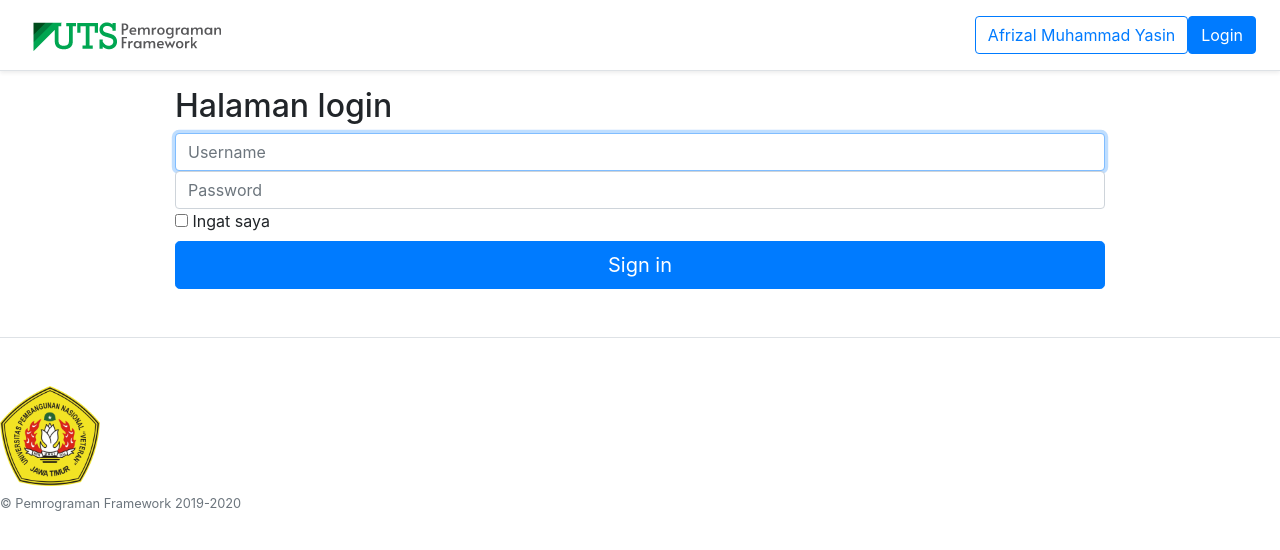
After one commit to zaLabs02/codeigniter-login-system, a CodeIgniter app: page /database/index.php/welcome/login in a window 1280 px wide. The commit adds this page. Shown: the top 550 px of the page. Run offline with CodeIgniter, Linux system fonts and the light colour scheme; data comes from the database, SQL or seed files in the repository.

Commit message:
fix login
Changes:
- Memakai hash md5 -> dihash lagi pake BCRYPT
- Kembangin sendiri lagi ya..

Keep originaly, sesuaikan alur logic masing2

```diff
--- a/application/config/autoload.php
+++ b/application/config/autoload.php
@@ -58,7 +58,7 @@ $autoload['packages'] = array();
 |
 |	$autoload['libraries'] = array('user_agent' => 'ua');
 */
-$autoload['libraries'] = array('database');
+$autoload['libraries'] = array('database','session');
 
 /*
 | -------------------------------------------------------------------
--- a/application/controllers/Welcome.php
+++ b/application/controllers/Welcome.php
@@ -18,6 +18,15 @@ class Welcome extends CI_Controller {
 	 * map to /index.php/welcome/<method_name>
 	 * @see https://codeigniter.com/user_guide/general/urls.html
 	 */
+
+	public function __construct(){
+		parent::__construct();
+		$this->load->library('javascript');
+		$this->load->library('form_validation');
+		$this->load->library('email');
+		$this->load->library('session');
+	  }
+
 	public function index()
 	{
 
@@ -123,4 +132,47 @@ class Welcome extends CI_Controller {
 		$this->db->delete('pendidikan');
 		redirect('/');
 	}
+
+	public function login(){
+		$data['user'] = $this->db->get('biodata')->result();
+		// echo json_encode($data);
+		$this->load->view('header',$data);
+		$this->load->view('login');
+		$this->load->view('footer');
+	}
+/*
+
+Penjelasan kode ada di login auth
+https://github.com/ilcupnjatim/simple-crud/blob/master/proseslogin.php#L1
+
+*/
+	public function auth(){
+		$username=htmlspecialchars($this->input->post('username',TRUE),ENT_QUOTES);
+		$password=md5(htmlspecialchars($this->input->post('password',TRUE),ENT_QUOTES));
+		$cek=$this->db->query("SELECT * FROM user WHERE username='$username' LIMIT 1");
+		$ambildata = $cek->row();
+		$biodata = $this->db->get('biodata')->row();
+		// $cek_dosen=$this->login_model->auth_dosen($username,$password);
+		if ($cek->num_rows() == 0 || $cek->num_rows() > 1) {
+			echo '<script language="javascript">alert("Tidak bisa Login !"); document.location="login";</script>';
+		} else {
+			# code...
+			if (password_verify($password, $ambildata->password)) {
+				$this->session->set_userdata('cek_masuk',TRUE);
+				$this->session->set_userdata('session_username',$ambildata->username);
+				$this->session->set_userdata('session_nama',$ambildata->username);
+				echo '<script language="javascript">alert("Sukses Login !");</script>';
+				echo "Sukses login\nSelanjutnya kalian kembangin sendiri ya.\nSemangattttttt";
+			} else {
+				echo '<script language="javascript">alert("Tidak bisa Login !"); document.location="login";</script>';
+			}
+		}
+	}
+
+	/*
+
+Penjelasan kode ada di login auth
+https://github.com/ilcupnjatim/simple-crud/blob/master/proseslogin.php#L1
+
+*/
 }
--- a/application/views/header.php
+++ b/application/views/header.php
@@ -35,5 +35,7 @@
   <h5 class="my-0 mr-md-auto font-weight-normal"><a href="/"><img src="<?php echo base_url(); ?>assets/img/uts.png"></a>
 
   </h5><?php foreach($user as $u){ ?>
-  <button class="btn btn-outline-primary" href="#"><?php echo $u->nama ?></button>
-</div>  <?php } ?>
+  <button class="btn btn-outline-primary" href="#"><?php echo $u->nama ?></button><?php } ?>
+  <!-- <button class="btn btn-outline-success" href="<?php echo base_url();?>/login">Login</button> -->
+  <input type="button" class="btn btn-primary"onclick="location.href='<?php echo base_url(); ?>index.php/welcome/login'" value="Login" />
+</div>
--- /dev/null
+++ b/application/views/login.php
@@ -0,0 +1,18 @@
+<div class="container">
+        <div class="">
+          <form class="form-signin" action="<?php echo base_url().'index.php/welcome/auth'?>" method="post">
+            <h2 class="form-signin-heading">Halaman login</h2>
+            <?php echo $this->session->flashdata('msg');?>
+            <label for="username" class="sr-only">Username</label>
+            <input type="text" id="username" name="username" class="form-control" placeholder="Username" required autofocus>
+            <label for="password" class="sr-only">Password</label>
+            <input type="password" id="password" name="password" class="form-control" placeholder="Password" required>
+            <div class="checkbox">
+              <label>
+                <input type="checkbox" value="remember-me"> Ingat saya
+              </label>
+            </div>
+            <button class="btn btn-lg btn-primary btn-block" type="submit">Sign in</button>
+          </form>
+        </div>
+        </div> <!-- /container -->
```
Also changed, not shown: hash.php (added, +14 -0 lines), 2 other files.
